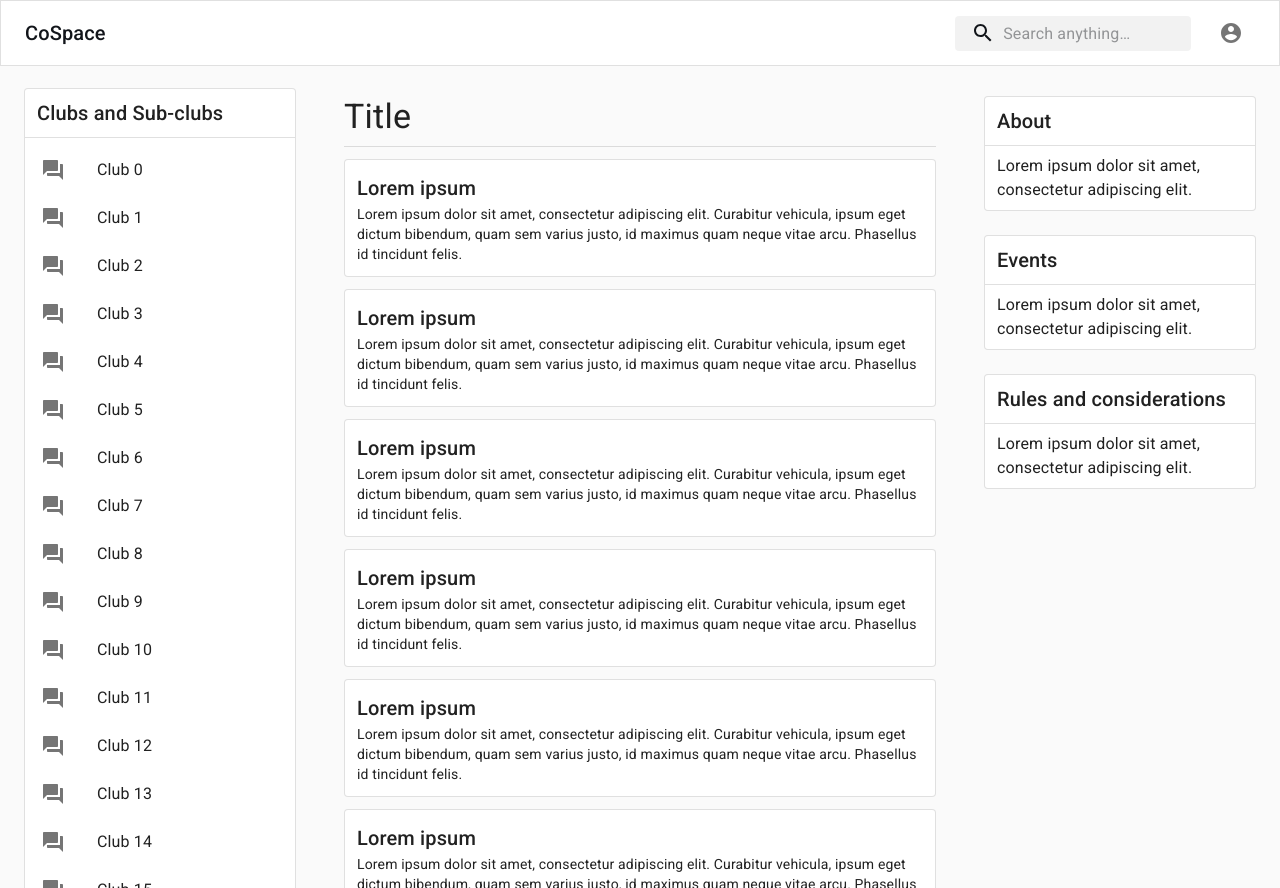
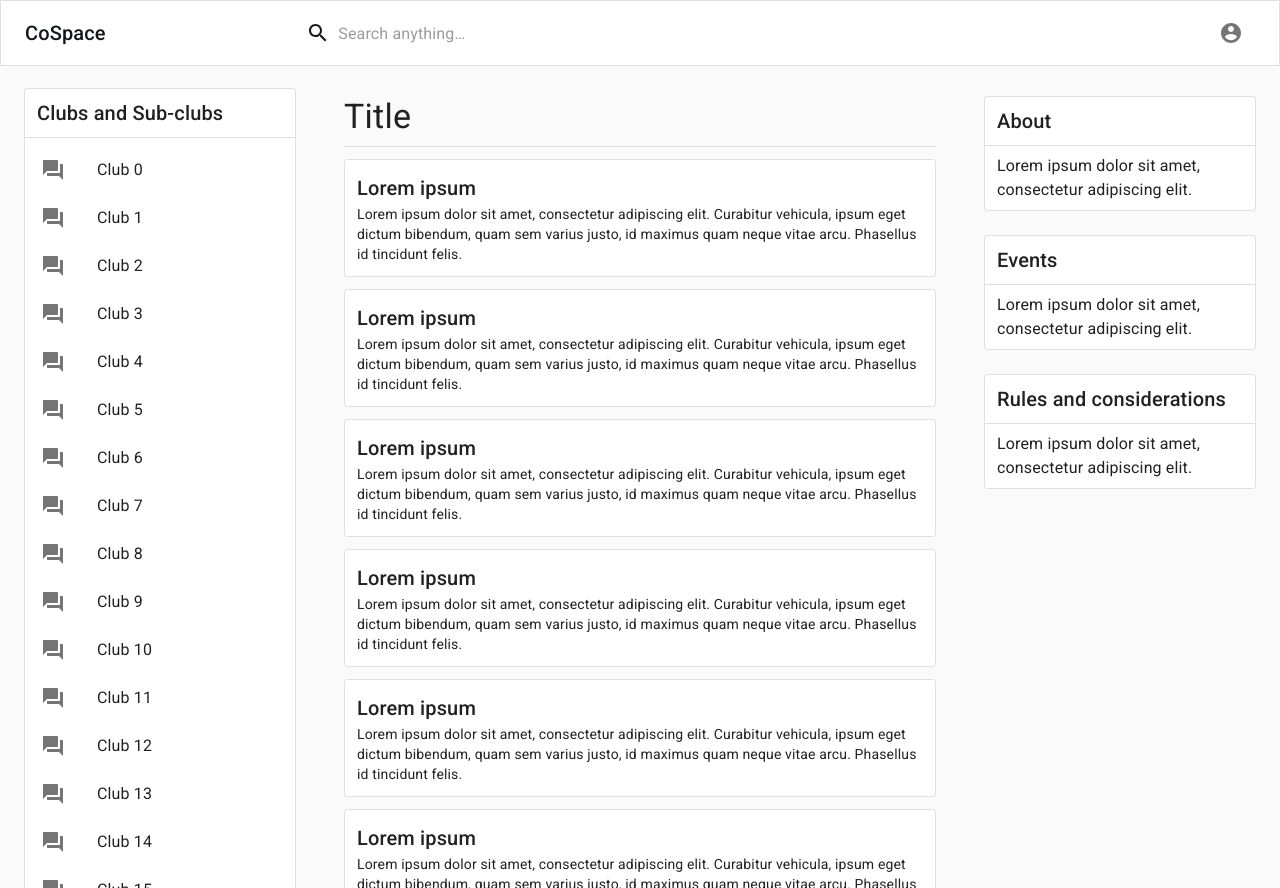
Before and after one commit to hu-overengineers/CoSpace-frontend, a React (Create React App) app: page / in a window 1280 px wide. Built offline with nearby package versions, Linux system fonts and the light colour scheme.

Commit message:
Add margin over search input

```diff
--- a/src/component/PrimaryAppBar.js
+++ b/src/component/PrimaryAppBar.js
@@ -15,26 +15,30 @@ const useStyles = makeStyles((theme) => ({
         flexGrow: 1,
     },
     title: {
-        flexGrow: 1,
+        flexGrow: 0,
         title: {
             display: 'none',
             [theme.breakpoints.up('sm')]: {
                 display: 'block',
+                marginRight:'none'
             },
         },
     },
     search: {
+        flexGrow:1,
         position: 'relative',
         borderRadius: theme.shape.borderRadius,
-        backgroundColor: fade(theme.palette.text.primary, 0.05),
+        backgroundColor: fade(theme.palette.common.white, 0.15),
         '&:hover': {
-            backgroundColor: fade(theme.palette.text.primary, 0.20),
+            backgroundColor: fade(theme.palette.common.white, 0.25),
         },
-        marginRight: theme.spacing(2),
-        marginLeft: 0,
+        //marginRight: theme.spacing(20),
+        //marginLeft: theme.spacing(20),
         width: '100%',
         [theme.breakpoints.up('sm')]: {
-            marginLeft: theme.spacing(3),
+            marginLeft: '15%',
+            marginRight: '15%',
+            //marginRight: theme.spacing(20),
             width: 'auto',
         },
     },
```
